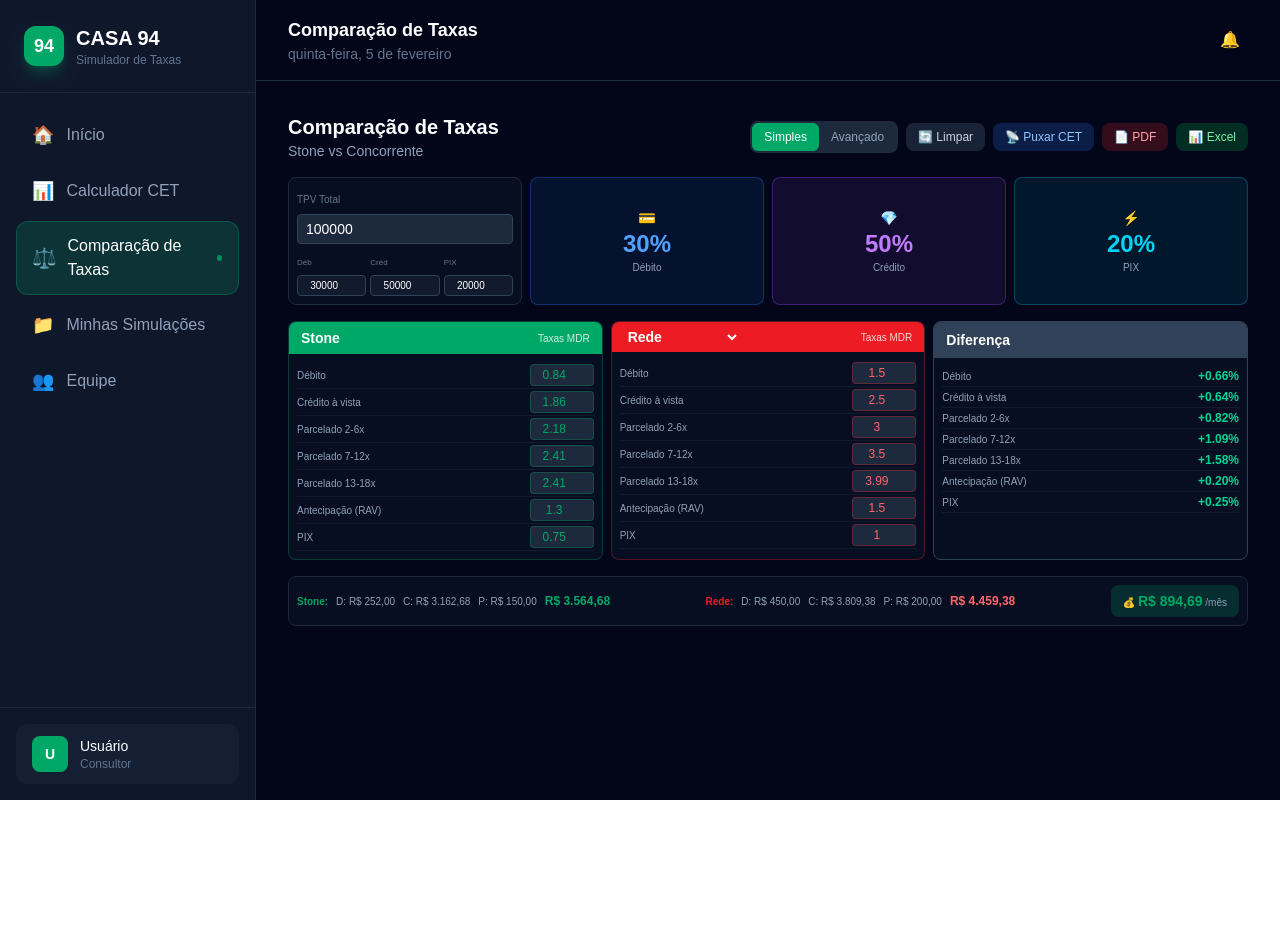
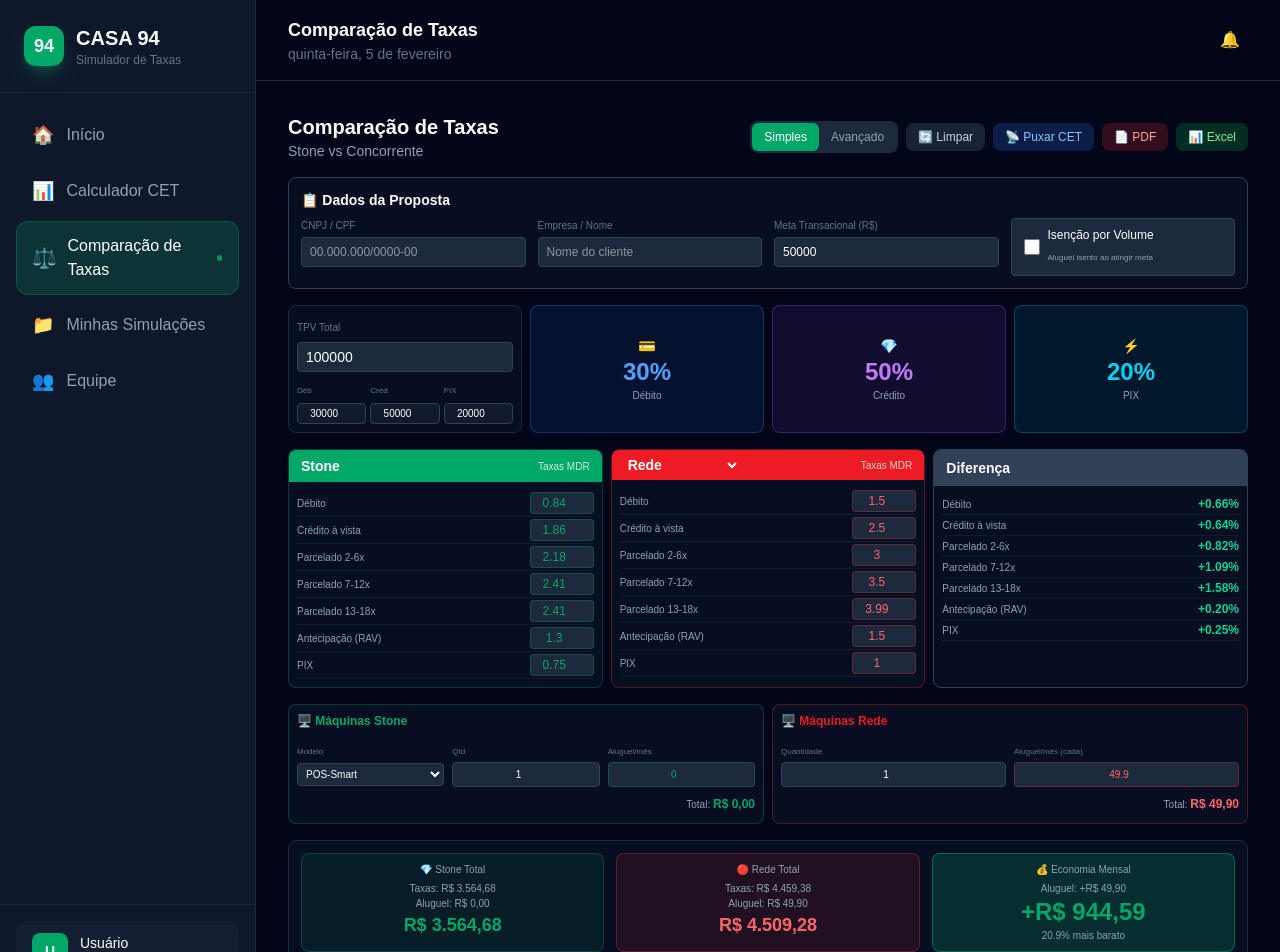
Before and after one commit to SDRCasagrande/casa94-stone, a Next.js app: page /dashboard/comparativo in a window 1280 px wide. Shown: the top 952 px of the page. Before the commit the page ends 800 px from the top, so only its background shows below. Built offline with nearby package versions, Linux system fonts and the light colour scheme.

Commit message:
feat: add machine rental, client data fields, volume exemption toggle

```diff
--- a/src/app/dashboard/comparativo/page.tsx
+++ b/src/app/dashboard/comparativo/page.tsx
@@ -69,6 +69,30 @@
         return initial;
     });
     const [pixVolume, setPixVolume] = useState(20000);
+
+    // Modelos de Máquinas Stone
+    const STONE_MODELS = [
+        { id: 'pos-smart', name: 'POS-Smart', aluguel: 0 },
+        { id: 'gps-smart', name: 'GPS-Smart', aluguel: 0 },
+        { id: 'stone-plus', name: 'Stone+', aluguel: 0 },
+        { id: 'ton-t1', name: 'Ton T1', aluguel: 0 },
+        { id: 'ton-t3', name: 'Ton T3', aluguel: 0 },
+    ];
+
+    // Aluguel de Máquinas
+    const [stoneModelo, setStoneModelo] = useState('pos-smart');
+    const [stoneQtdMaquinas, setStoneQtdMaquinas] = useState(1);
+    const [stoneAluguel, setStoneAluguel] = useState(0); // Stone geralmente não cobra
+    const [competitorQtdMaquinas, setCompetitorQtdMaquinas] = useState(1);
+    const [competitorAluguel, setCompetitorAluguel] = useState(49.90); // Aluguel típico
+
+    // Isenção por Volume
+    const [isencaoVolume, setIsencaoVolume] = useState(false);
+    const [metaTransacional, setMetaTransacional] = useState(50000); // Meta de volume acordada
+
+    // Dados do Cliente (para proposta)
+    const [clienteCNPJ, setClienteCNPJ] = useState('');
+    const [clienteNome, setClienteNome] = useState('');
 
     // Modo Simples - taxas únicas
     const [stoneSimple, setStoneSimple] = useState<BrandRates>(DEFAULT_STONE_RATES);
@@ -160,8 +184,18 @@
     const competitorCosts = mode === 'simple'
         ? calculateCosts(competitorSimple)
         : calculateAdvancedCosts(competitorBrands, competitorSimple.pix);
-    const economy = competitorCosts.total - stoneCosts.total;
-    const economyPercent = competitorCosts.total > 0 ? (economy / competitorCosts.total) * 100 : 0;
+
+    // Custos de aluguel mensais (considera isenção por volume)
+    const volumeAtingido = mode === 'simple' ? volumeTotal >= metaTransacional : advancedTotalVolume >= metaTransacional;
+    const stoneRentalCost = isencaoVolume && volumeAtingido ? 0 : (stoneQtdMaquinas * stoneAluguel);
+    const competitorRentalCost = competitorQtdMaquinas * competitorAluguel;
+    const rentalEconomy = competitorRentalCost - stoneRentalCost;
+
+    // Economia total (taxas + aluguel)
+    const totalStoneCost = stoneCosts.total + stoneRentalCost;
+    const totalCompetitorCost = competitorCosts.total + competitorRentalCost;
+    const economy = totalCompetitorCost - totalStoneCost;
+    const economyPercent = totalCompetitorCost > 0 ? (economy / totalCompetitorCost) * 100 : 0;
 
     const formatCurrency = (value: number) =>
         new Intl.NumberFormat('pt-BR', { style: 'currency', currency: 'BRL' }).format(value);
@@ -425,6 +459,49 @@
                 </div>
             </div>
 
+            {/* Dados do Cliente / Proposta */}
+            <div className="bg-slate-900/50 border border-slate-700 rounded-lg p-3">
+                <div className="flex items-center gap-2 mb-2">
+                    <span className="text-white font-bold text-sm">📋 Dados da Proposta</span>
+                </div>
+                <div className="grid grid-cols-1 sm:grid-cols-2 lg:grid-cols-4 gap-3">
+                    <div>
+                        <label className="text-[10px] text-slate-500 block mb-1">CNPJ / CPF</label>
+                        <input type="text" value={clienteCNPJ} onChange={(e) => setClienteCNPJ(e.target.value)}
+                            placeholder="00.000.000/0000-00"
+                            className="w-full bg-slate-800 border border-slate-700 rounded px-2 py-1.5 text-white text-xs" />
+                    </div>
+                    <div>
+                        <label className="text-[10px] text-slate-500 block mb-1">Empresa / Nome</label>
+                        <input type="text" value={clienteNome} onChange={(e) => setClienteNome(e.target.value)}
+                            placeholder="Nome do cliente"
+                            className="w-full bg-slate-800 border border-slate-700 rounded px-2 py-1.5 text-white text-xs" />
+                    </div>
+                    <div>
+                        <label className="text-[10px] text-slate-500 block mb-1">Meta Transacional (R$)</label>
+                        <input type="number" value={metaTransacional} onChange={(e) => setMetaTransacional(Number(e.target.value))}
+                            className="w-full bg-slate-800 border border-slate-700 rounded px-2 py-1.5 text-white text-xs" />
+                    </div>
+                    <div className="flex items-center gap-2">
+                        <label className="flex items-center gap-2 cursor-pointer bg-slate-800 border border-slate-700 rounded px-3 py-2 w-full">
+                            <input type="checkbox" checked={isencaoVolume} onChange={(e) => setIsencaoVolume(e.target.checked)}
+                                className="w-4 h-4 accent-[#00A868]" />
+                            <div>
+                                <span className="text-xs text-white block">Isenção por Volume</span>
+                                <span className="text-[8px] text-slate-400">Aluguel isento ao atingir meta</span>
+                            </div>
+                        </label>
+                    </div>
+                </div>
+                {isencaoVolume && (
+                    <div className="mt-2 text-[10px] text-slate-400 flex items-center gap-2">
+                        <span className={volumeAtingido ? 'text-[#00A868]' : 'text-amber-400'}>
+                            {volumeAtingido ? '✅ Meta atingida! Aluguel isento.' : `⚠️ Volume atual abaixo da meta de ${formatCurrency(metaTransacional)}`}
+                        </span>
+                    </div>
+                )}
+            </div>
+
             {/* Volume + Share - Cards Grandes */}
             {mode === 'simple' && (
                 <div className="grid grid-cols-2 lg:grid-cols-4 gap-2">
@@ -639,41 +716,91 @@
                 ))
             )}
 
-            {/* Custos + Economia - Inline Compactado */}
-            <div className="bg-slate-900/50 border border-slate-800 rounded-lg p-2">
-                <div className="flex flex-wrap items-center justify-between gap-2">
-                    {/* Stone */}
-                    <div className="flex items-center gap-2">
-                        <span className="text-[10px] text-[#00A868] font-bold">Stone:</span>
-                        <span className="text-[10px] text-slate-400">D: {formatCurrency(stoneCosts.debit)}</span>
-                        <span className="text-[10px] text-slate-400">C: {formatCurrency(stoneCosts.credit)}</span>
-                        <span className="text-[10px] text-slate-400">P: {formatCurrency(stoneCosts.pix)}</span>
-                        <span className="text-xs text-[#00A868] font-bold">{formatCurrency(stoneCosts.total)}</span>
+            {/* Aluguel de Máquinas */}
+            <div className="grid grid-cols-1 lg:grid-cols-2 gap-2">
+                {/* Stone Máquinas */}
+                <div className="bg-slate-900/50 border border-[#00A868]/30 rounded-lg p-2">
+                    <div className="flex items-center gap-2 mb-2">
+                        <span className="text-[#00A868] font-bold text-xs">🖥️ Máquinas Stone</span>
                     </div>
-                    {/* Competitor */}
-                    <div className="flex items-center gap-2">
-                        <span className="text-[10px] font-bold" style={{ color: competitor.color }}>{competitorName}:</span>
-                        <span className="text-[10px] text-slate-400">D: {formatCurrency(competitorCosts.debit)}</span>
-                        <span className="text-[10px] text-slate-400">C: {formatCurrency(competitorCosts.credit)}</span>
-                        <span className="text-[10px] text-slate-400">P: {formatCurrency(competitorCosts.pix)}</span>
-                        <span className="text-xs text-red-400 font-bold">{formatCurrency(competitorCosts.total)}</span>
+                    <div className="grid grid-cols-3 gap-2">
+                        <div>
+                            <label className="text-[8px] text-slate-500">Modelo</label>
+                            <select value={stoneModelo} onChange={(e) => setStoneModelo(e.target.value)}
+                                className="w-full bg-slate-800 border border-slate-700 rounded px-1 py-1 text-white text-[10px]">
+                                {STONE_MODELS.map(m => <option key={m.id} value={m.id}>{m.name}</option>)}
+                            </select>
+                        </div>
+                        <div>
+                            <label className="text-[8px] text-slate-500">Qtd</label>
+                            <input type="number" min="1" value={stoneQtdMaquinas} onChange={(e) => setStoneQtdMaquinas(Number(e.target.value))}
+                                className="w-full bg-slate-800 border border-slate-700 rounded px-1 py-1 text-white text-[10px] text-center" />
+                        </div>
+                        <div>
+                            <label className="text-[8px] text-slate-500">Aluguel/mês</label>
+                            <input type="number" step="0.01" value={stoneAluguel} onChange={(e) => setStoneAluguel(Number(e.target.value))}
+                                className="w-full bg-slate-800 border border-[#00A868]/30 rounded px-1 py-1 text-[#00A868] text-[10px] text-center" />
+                        </div>
                     </div>
+                    <div className="mt-1 text-right">
+                        <span className="text-[10px] text-slate-400">Total: </span>
+                        <span className="text-xs text-[#00A868] font-bold">{formatCurrency(stoneRentalCost)}</span>
+                    </div>
+                </div>
+
+                {/* Concorrente Máquinas */}
+                <div className="bg-slate-900/50 border border-red-500/30 rounded-lg p-2">
+                    <div className="flex items-center gap-2 mb-2">
+                        <span className="font-bold text-xs" style={{ color: competitor.color }}>🖥️ Máquinas {competitorName}</span>
+                    </div>
+                    <div className="grid grid-cols-2 gap-2">
+                        <div>
+                            <label className="text-[8px] text-slate-500">Quantidade</label>
+                            <input type="number" min="1" value={competitorQtdMaquinas} onChange={(e) => setCompetitorQtdMaquinas(Number(e.target.value))}
+                                className="w-full bg-slate-800 border border-slate-700 rounded px-1 py-1 text-white text-[10px] text-center" />
+                        </div>
+                        <div>
+                            <label className="text-[8px] text-slate-500">Aluguel/mês (cada)</label>
+                            <input type="number" step="0.01" value={competitorAluguel} onChange={(e) => setCompetitorAluguel(Number(e.target.value))}
+                                className="w-full bg-slate-800 border border-red-500/30 rounded px-1 py-1 text-red-400 text-[10px] text-center" />
+                        </div>
+                    </div>
+                    <div className="mt-1 text-right">
+                        <span className="text-[10px] text-slate-400">Total: </span>
+                        <span className="text-xs text-red-400 font-bold">{formatCurrency(competitorRentalCost)}</span>
+                    </div>
+                </div>
+            </div>
+
+            {/* Resumo Final - Custos + Economia */}
+            <div className="bg-slate-900/50 border border-slate-800 rounded-lg p-3">
+                <div className="grid grid-cols-1 md:grid-cols-3 gap-3">
+                    {/* Stone Total */}
+                    <div className="bg-[#00A868]/10 border border-[#00A868]/30 rounded-lg p-2 text-center">
+                        <p className="text-[10px] text-slate-400 mb-1">💎 Stone Total</p>
+                        <p className="text-[10px] text-slate-400">Taxas: {formatCurrency(stoneCosts.total)}</p>
+                        <p className="text-[10px] text-slate-400">Aluguel: {formatCurrency(stoneRentalCost)}</p>
+                        <p className="text-lg font-bold text-[#00A868]">{formatCurrency(totalStoneCost)}</p>
+                    </div>
+
+                    {/* Concorrente Total */}
+                    <div className="bg-red-500/10 border border-red-500/30 rounded-lg p-2 text-center">
+                        <p className="text-[10px] text-slate-400 mb-1">{competitor.icon} {competitorName} Total</p>
+                        <p className="text-[10px] text-slate-400">Taxas: {formatCurrency(competitorCosts.total)}</p>
+                        <p className="text-[10px] text-slate-400">Aluguel: {formatCurrency(competitorRentalCost)}</p>
+                        <p className="text-lg font-bold text-red-400">{formatCurrency(totalCompetitorCost)}</p>
+                    </div>
+
                     {/* Economia */}
-                    <div className={`px-3 py-1 rounded-lg text-center ${economy > 0 ? 'bg-[#00A868]/20' : economy < 0 ? 'bg-amber-500/20' : 'bg-slate-700/50'}`}>
-                        {economy > 0 ? (
-                            <>
-                                <span className="text-[10px] text-slate-400">💰 </span>
-                                <span className="text-sm font-bold text-[#00A868]">{formatCurrency(economy)}</span>
-                                <span className="text-[10px] text-slate-400"> /mês</span>
-                            </>
-                        ) : economy < 0 ? (
-                            <>
-                                <span className="text-[10px] text-amber-400">📊 +</span>
-                                <span className="text-sm font-bold text-amber-400">{formatCurrency(Math.abs(economy))}</span>
-                            </>
-                        ) : (
-                            <span className="text-xs text-slate-400">⚖️ Igual</span>
+                    <div className={`rounded-lg p-2 text-center ${economy > 0 ? 'bg-[#00A868]/20 border border-[#00A868]/50' : economy < 0 ? 'bg-amber-500/20 border border-amber-500/50' : 'bg-slate-700/50 border border-slate-600'}`}>
+                        <p className="text-[10px] text-slate-400 mb-1">💰 Economia Mensal</p>
+                        {rentalEconomy !== 0 && (
+                            <p className="text-[10px] text-slate-400">Aluguel: {rentalEconomy > 0 ? '+' : ''}{formatCurrency(rentalEconomy)}</p>
                         )}
+                        <p className="text-2xl font-bold" style={{ color: economy > 0 ? '#00A868' : economy < 0 ? '#f59e0b' : '#94a3b8' }}>
+                            {economy > 0 ? '+' : ''}{formatCurrency(economy)}
+                        </p>
+                        <p className="text-[10px] text-slate-400">{economyPercent.toFixed(1)}% {economy > 0 ? 'mais barato' : economy < 0 ? 'mais caro' : 'igual'}</p>
                     </div>
                 </div>
             </div>
```
Also changed, not shown: 1 other file (tests, documents, lock files or other folders).
